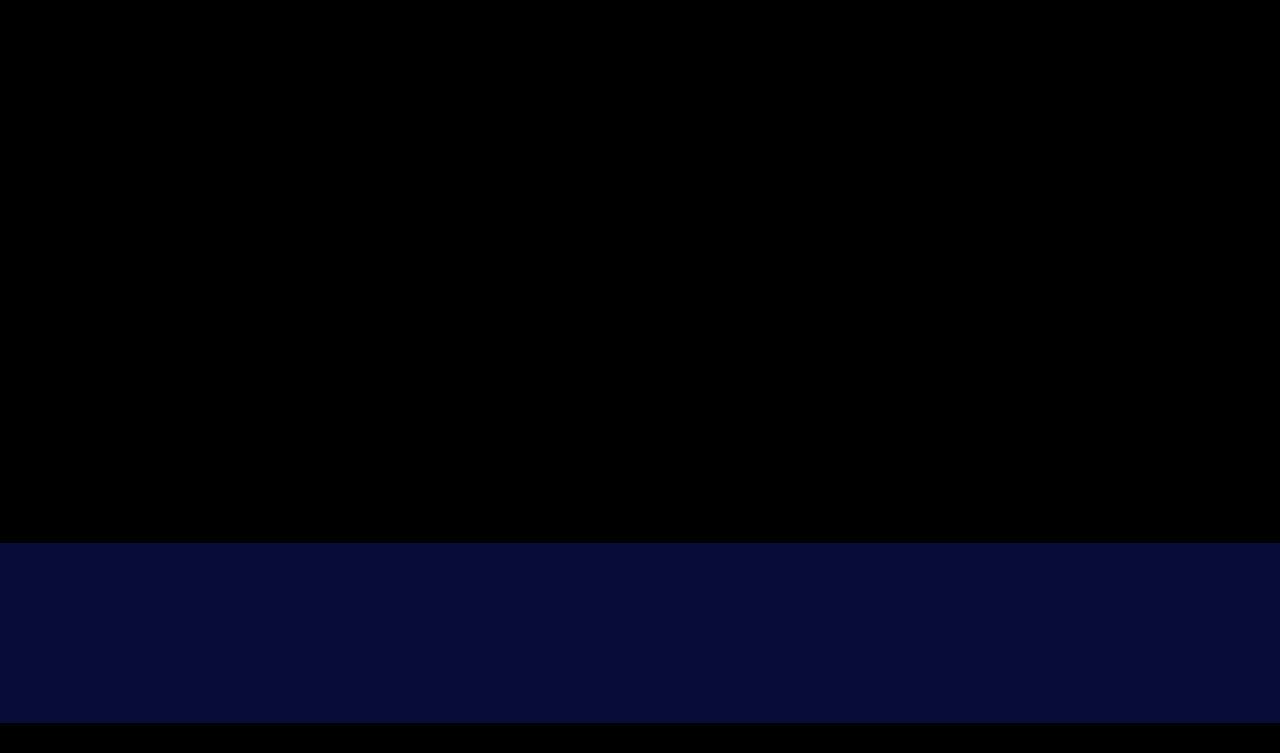
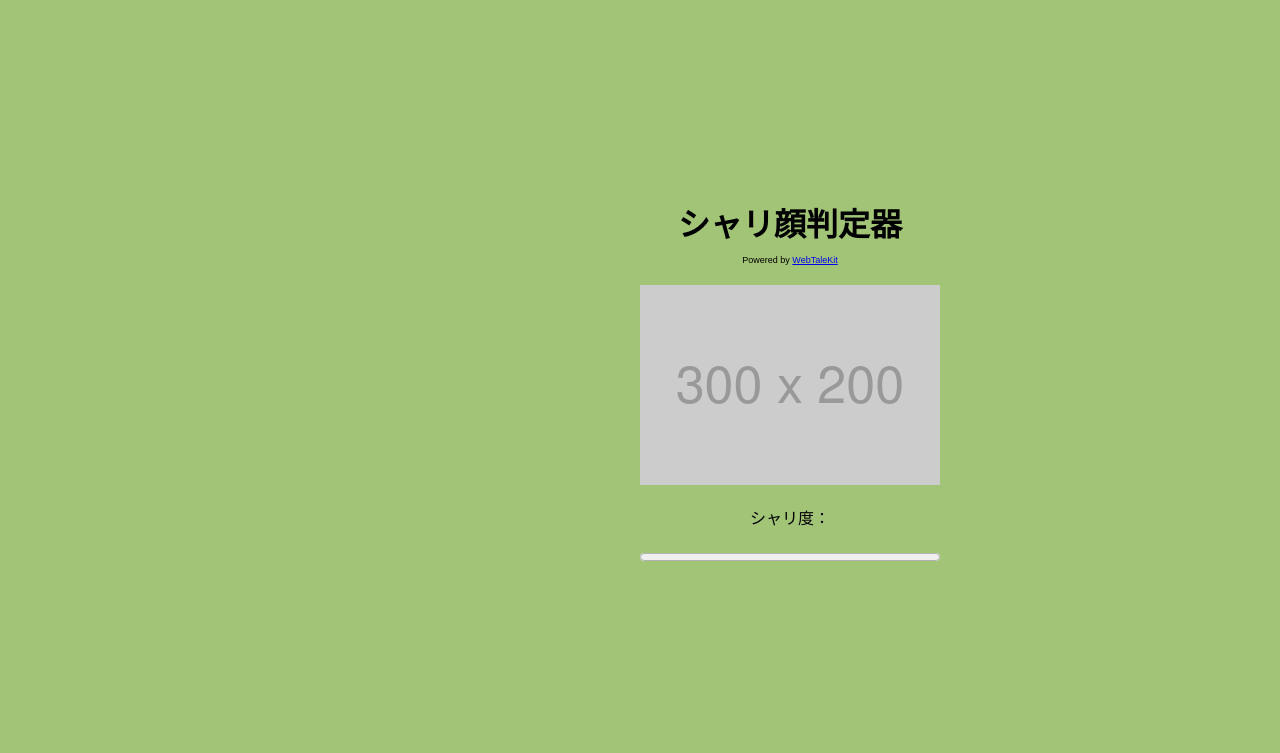
Before and after one commit to EndoHizumi/ShariFaceDetector, a website built with webpack: page src/screen/title.html in a window 1280 px wide. Shown: the part 47-800 px from the top of the page. Built offline with nearby package versions, Linux system fonts and the light colour scheme; files whose address does not match are found by name; what webtalekit would draw is missing.

Commit message:
title.htmlとtitle.sceneを更新してUIを改善。診断メッセージ機能を追加し、画像取得処理を実装。

```diff
--- a/package.json
+++ b/package.json
@@ -9,11 +9,10 @@
     "dev": "rimraf dist && npx wtc ./src/scene/ ./src/js/ && npx webpack serve --mode development",
     "build": "rimraf dist && npx wtc ./src/scene/ ./src/js/ && webpack --mode production"
   },
-
   "dependencies": {
+    "console-browserify": "^1.2.0",
     "html-webpack-plugin": "^5.6.0",
-    "storejs": "^2.1.0",
-    "webtalekit": "^0.2.6"
+    "storejs": "^2.1.0"
   },
   "devDependencies": {
     "filemanager-webpack-plugin": "^8.0.0",
--- a/src/screen/title.html
+++ b/src/screen/title.html
@@ -17,14 +17,39 @@
             /* 水平方向の中央揃え */
             align-items: center;
             /* 垂直方向の中央揃え */
-            background-color: #000;
+            background-color: #a2c476;
+        }
+
+        .container {
+            display: flex;
+            flex-direction: column;
+            align-items: center;
+            gap: 20px;
+            position: absolute;
+            top: 28%;
+        }
+
+        h1 {
+            text-align: center;
+            font-size: 2rem;
+            margin-top: 22px;
+            margin-bottom: 10px;
+        }
+
+        img {
+            max-width: 100%;
+            height: auto;
+        }
+
+        progress {
+            width: 100%;
         }
 
         #gameContainer {
             position: relative;
             width: 1280px;
             height: 720px;
-            background-color: #000;
+            background-color: #a2c476;
             color: #fff;
             display: flex;
             /* Flexboxを有効化 */
@@ -37,7 +62,7 @@
         #interactiveView {
             position: absolute;
             width: 100%;
-            height: 500px;
+            height: 100%;
             display: flex;
             flex-direction: column;
             flex-wrap: wrap;
@@ -68,39 +93,20 @@
         }
 
         #messageWindow {
+            text-align: center;
             user-select: none;
             position: absolute;
-            bottom: 30px;
-            left: 0;
+            bottom: 80px;
+            left: -11px;
             width: 100%;
-            height: calc(720px / 4);
-            /* 4分の1の高さ */
-            background-color: rgba(28, 41, 189, 0.3);
             /* 半透明 */
             color: #fff;
-            padding: 10px;
             box-sizing: border-box;
             overflow-y: auto;
         }
 
-        .controls {
-            display: flex;
-            justify-content: space-around;
-            position: absolute;
-            bottom: 0;
-            left: 0;
-            width: 100%;
-            height: 30px;
-            background-color: #000;
-            color: #fff;
-        }
-
-        .control-item {
-            text-decoration: none;
-            color: #fff;
-        }
-
         #waitCircle {
+            opacity: 0;
             position: absolute;
             right: 10px;
             bottom: 10px;
@@ -110,12 +116,20 @@
 
 <body>
     <div id="main">
-        <div style="display: flex;
-        justify-content: center;
-        width: 100%;
-        position: absolute;
-        top: 50px;
-        font-size: 2rem;"> シャリ顔判定器 </div>
+        <div class="container">
+            <div style="display: flex; flex-direction:column; align-items: center;; justify-content:center;">
+                <h1>シャリ顔判定器</h1>
+                <span class="credit" style="font-size: xx-small; text-align:center">Powered by <a
+                        href="https://github.com/EndoHizumi/webTaleKit">WebTaleKit</a></span>
+            </div>
+            <div
+                style="width: 300px; height: 200px; background-color: #fff; border-radius: 10px; display: flex; justify-content: center; align-items: center;">
+                <img class="facePicture" height="200" width="300" src="./src/resource/background/300x200.png"
+                    alt="プレースホルダー画像">
+            </div>
+            <span class="scoreView">シャリ度：</span>
+            <progress value="0" max="100"></progress>
+        </div>
         <div id="interactiveView"></div>
         <div id="messageWindow">
             <p id="nameView"></p>
--- a/webpack.config.js
+++ b/webpack.config.js
@@ -62,4 +62,11 @@ module.exports = {
       },
     ],
   },
+  resolve: {
+    fallback: {
+      util: false,
+      assert: false,
+      console: require.resolve("console-browserify"),
+    },
+  },
 };
```
Also changed, not shown: src/resource/background/1035778.png (added), src/resource/background/300x200.png (added), src/resource/chara/sushiChan.png (added), src/resource/chara/sushiChan2.png (added), 3 other files.
